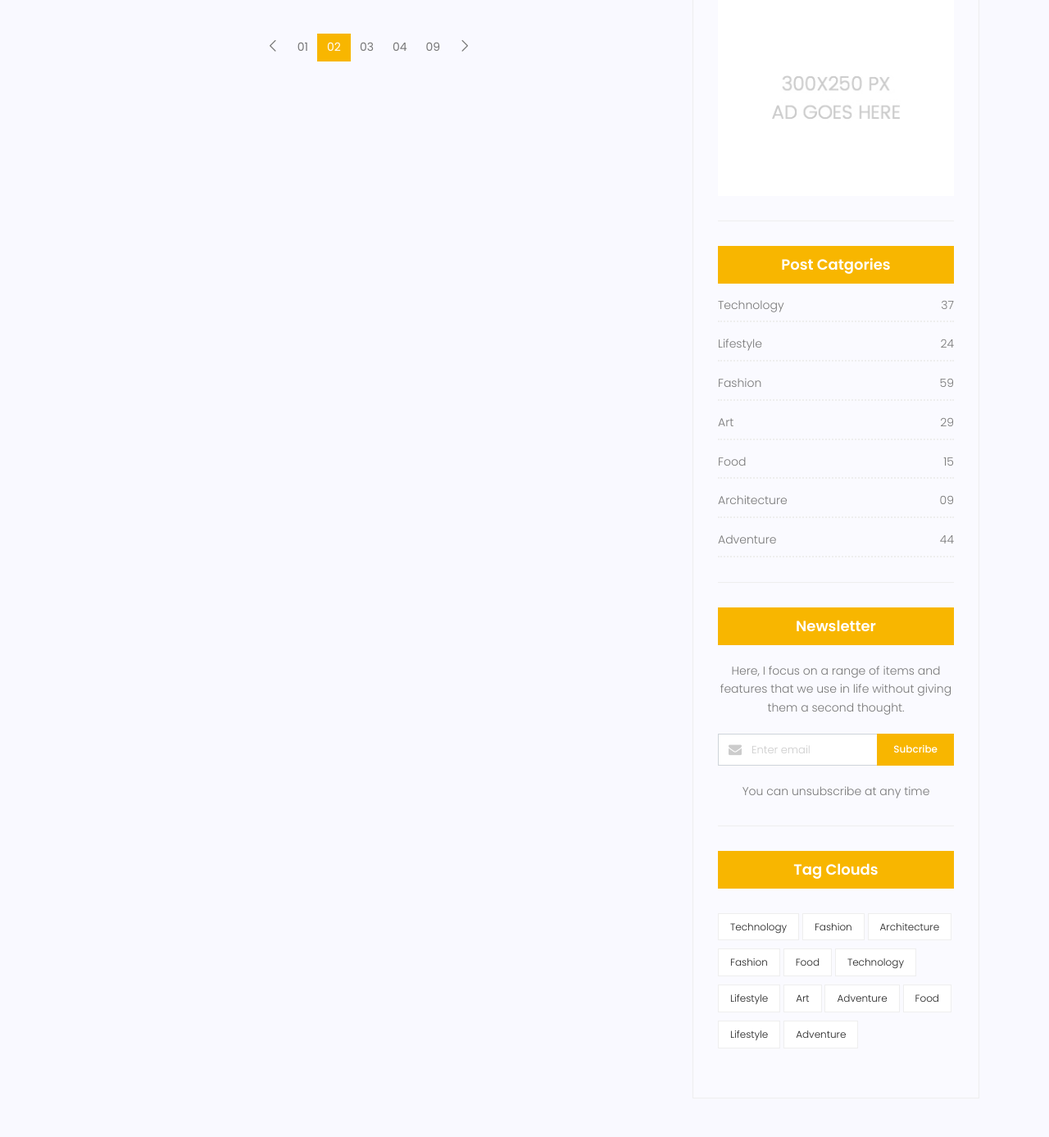
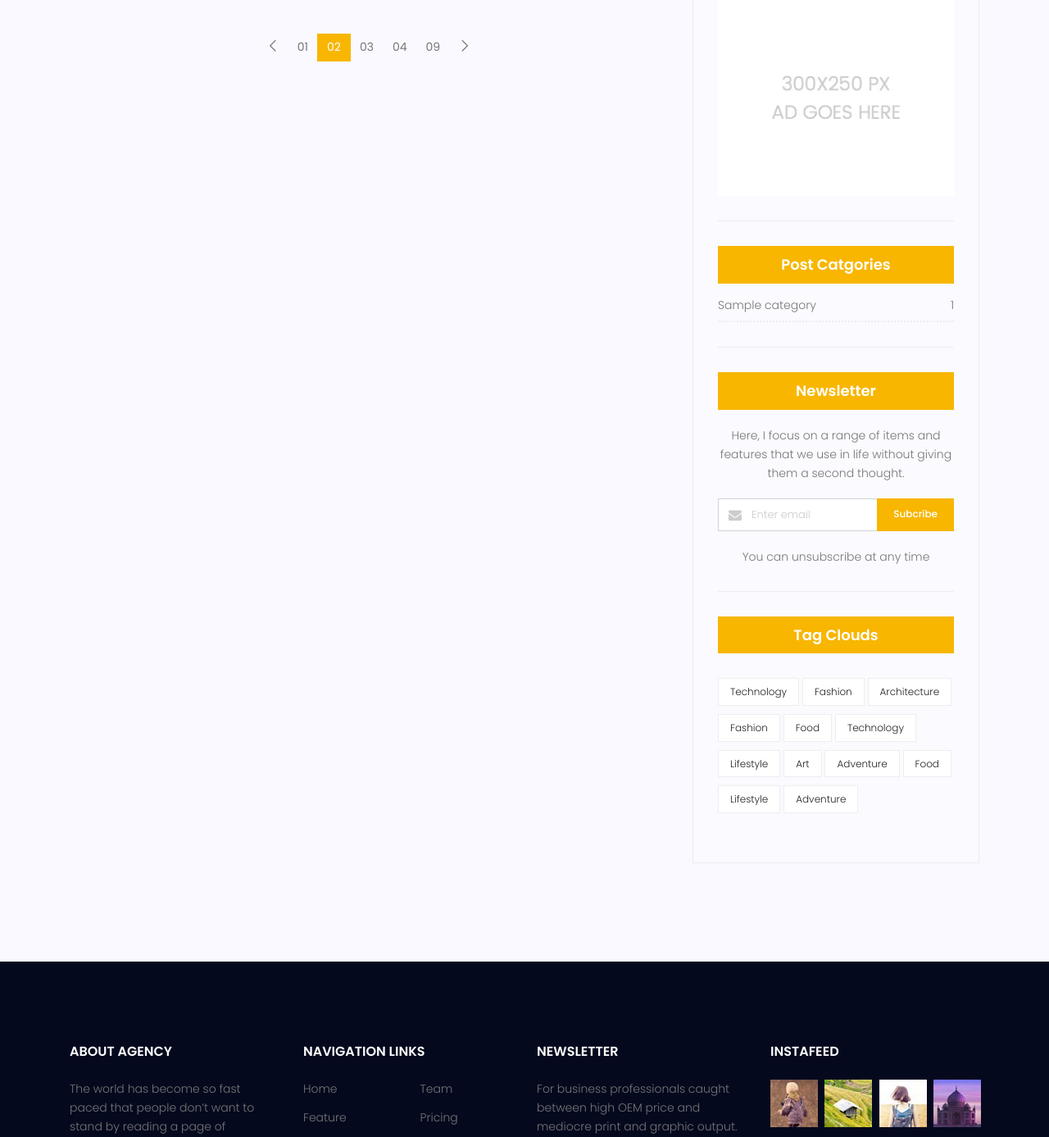
Before and after one commit to zeinab313/mysite, a Django app: page /blog in a window 1280 px wide. Shown: the part 1709-3096 px from the top of the page at 82% size. Run offline with Django 4.2, Linux system fonts and the light colour scheme; tables that the repository leaves empty hold one stand-in row (values such as "Sample post"); grey boxes marked "Sample" are stand-in pictures; some libraries are stand-ins or nearby versions.

Commit message:
create url category
create url  for category

```diff
--- a/blog/templatetags/blog_tags.py
+++ b/blog/templatetags/blog_tags.py
@@ -1,5 +1,5 @@
 from django import template
-from blog.models import Post
+from blog.models import Post,Category
 
 register = template.Library()
 
@@ -8,3 +8,12 @@ register = template.Library()
 def latestposts(arg=2):
     posts = Post.objects.filter(status=1).order_by('published_date')[:arg]
     return {'posts':posts}
+
+@register.inclusion_tag('blog/blog-post-categories.html')
+def postcategories():
+    posts = Post.objects.filter(status=1)
+    categories=Category.objects.all()
+    cat_dict={}
+    for name in categories:
+        cat_dict[name]=posts.filter(category=name).count
+    return {'categories':cat_dict}
--- a/blog/urls.py
+++ b/blog/urls.py
@@ -5,6 +5,7 @@ app_name="blog"
 
 urlpatterns = [
     path('',blog_view, name='index'),
-    path('<int:pid>',blog_single, name='single'),
+    path('/<int:pid>',blog_single, name='single'),
+    path('/category/<str:cat_name>',blog_category, name='category'),
 
 ]
--- a/blog/views.py
+++ b/blog/views.py
@@ -16,3 +16,9 @@ def blog_single(request,pid):
     post.save()
     contex={'post':post}
     return render(request,'blog/blog-single.html',contex)
+
+def blog_category(request,cat_name):
+    posts=Post.objects.filter(status=1)
+    posts=posts.filter(category__name=cat_name)
+    context={'posts':posts}
+    return render(request,'blog/blog-home.html',context)
--- a/templates/blog/blog-home.html
+++ b/templates/blog/blog-home.html
@@ -1,5 +1,6 @@
 {%extends 'base.html' %}
 {% load static %}
+{%load blog_tags%}
 {%block content %}
 <!-- start banner Area -->
 <section class="banner-area relative blog-home-banner" id="home">
@@ -90,7 +91,7 @@
 					<div class="col-lg-3  col-md-3 meta-details">
 						<ul class="tags">
 							{%for cat in post.category.all %}
-							<a href="#">{{cat.name}}</a>{% if not forloop.last %},{%endif%}
+							<a href="{%url 'blog:category' cat_name=cat.name%}">{{cat.name}}</a>{% if not forloop.last %},{%endif%}
 							{%endfor%}
 						</ul>
 						<div class="user-details row">
@@ -142,7 +143,7 @@
 					{% include 'blog/blog-writer.html' %}
 
 					{%include 'blog/blog-ads.html'%}
-					{%include 'blog/blog-post-categories.html'%}
+					{% postcategories%}
 					{%include 'blog/blog-newletter.html'%}
 					{%include 'blog/blog-tags.html'%}
 
--- a/templates/blog/blog-latest-posts.html
+++ b/templates/blog/blog-latest-posts.html
@@ -1,5 +1,5 @@
 {%load static%}
-{%load blog_tags %}
+
 <div class="single-sidebar-widget popular-post-widget">
     <h4 class="popular-title">latest Posts</h4>
     <div class="popular-post-list">
--- a/templates/blog/blog-post-categories.html
+++ b/templates/blog/blog-post-categories.html
@@ -2,47 +2,15 @@
 <div class="single-sidebar-widget post-category-widget">
     <h4 class="category-title">Post Catgories</h4>
     <ul class="cat-list">
+    {%for name,count in categories.items%}
         <li>
             <a href="#" class="d-flex justify-content-between">
-                <p>Technology</p>
-                <p>37</p>
+                <p>{{name}}</p>
+                <p>{{count}}</p>
             </a>
         </li>
-        <li>
-            <a href="#" class="d-flex justify-content-between">
-                <p>Lifestyle</p>
-                <p>24</p>
-            </a>
-        </li>
-        <li>
-            <a href="#" class="d-flex justify-content-between">
-                <p>Fashion</p>
-                <p>59</p>
-            </a>
-        </li>
-        <li>
-            <a href="#" class="d-flex justify-content-between">
-                <p>Art</p>
-                <p>29</p>
-            </a>
-        </li>
-        <li>
-            <a href="#" class="d-flex justify-content-between">
-                <p>Food</p>
-                <p>15</p>
-            </a>
-        </li>
-        <li>
-            <a href="#" class="d-flex justify-content-between">
-                <p>Architecture</p>
-                <p>09</p>
-            </a>
-        </li>
-        <li>
-            <a href="#" class="d-flex justify-content-between">
-                <p>Adventure</p>
-                <p>44</p>
-            </a>
-        </li>
+    {%endfor%}
+
+
     </ul>
 </div>
--- a/templates/blog/blog-single.html
+++ b/templates/blog/blog-single.html
@@ -212,7 +212,7 @@
 					{%include 'blog/blog-writer.html' %}
 					{% latestposts %}
 					{%include 'blog/blog-ads.html'%}
-					{%include 'blog/blog-post-categories.html'%}
+					<!-- {%include 'blog/blog-post-categories.html'%} -->
 					{%include 'blog/blog-newletter.html'%}
 					{%include 'blog/blog-tags.html'%}
 				</div>
```
